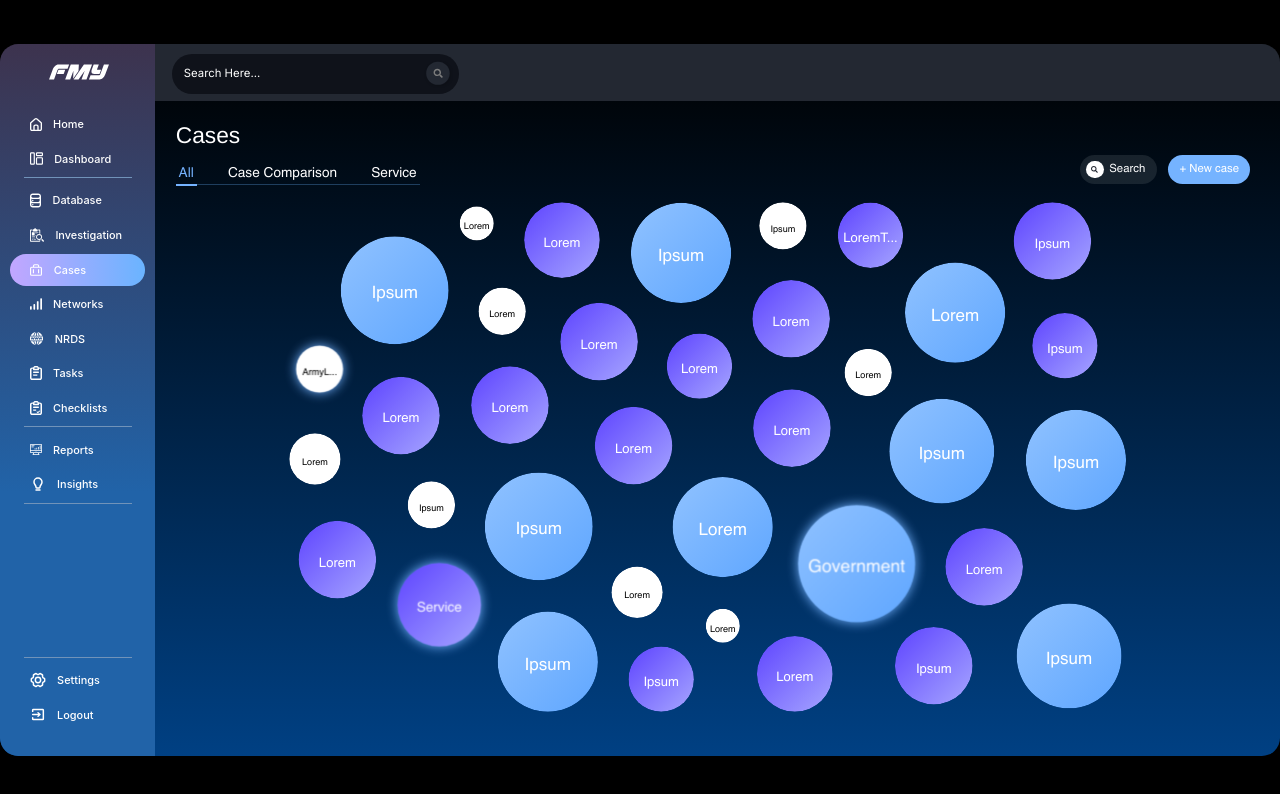
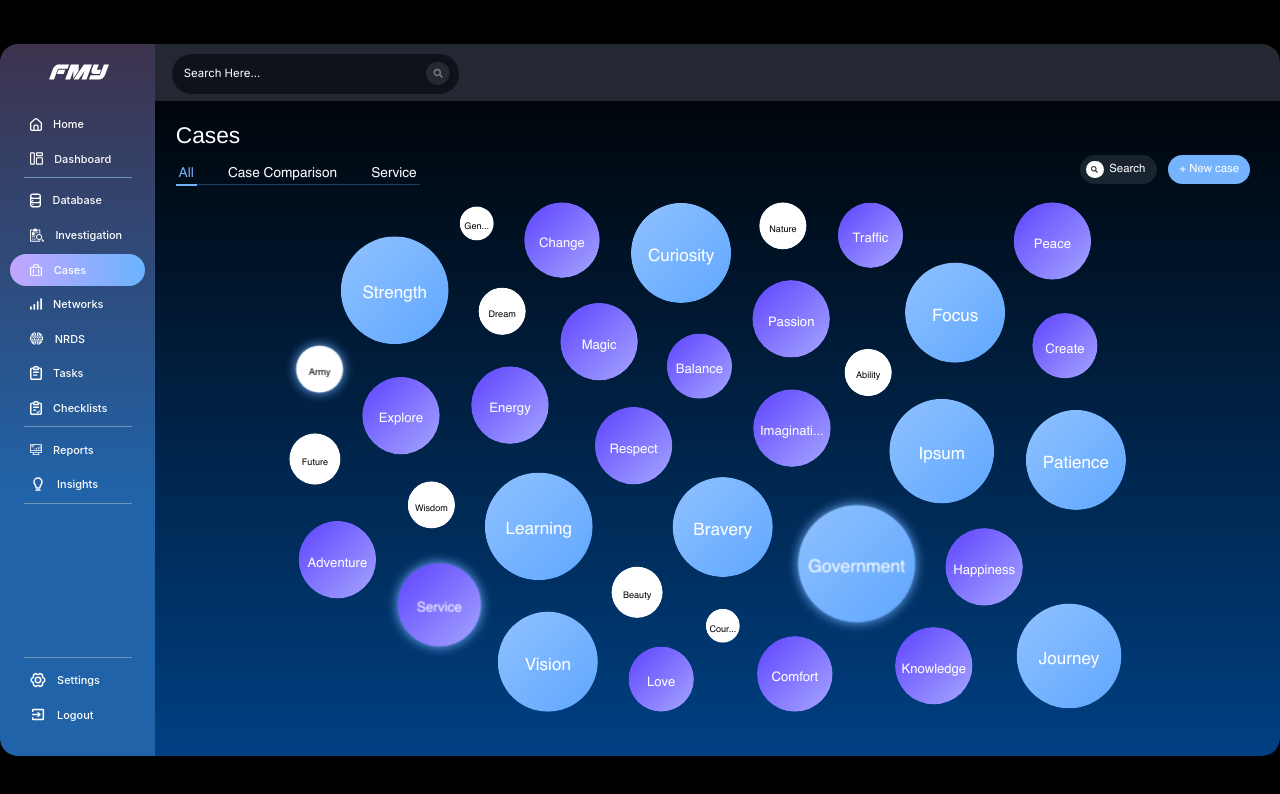
Before and after one commit to luckyboy125/FMY-Landing-Site, a React (Create React App) app: page /cases in a window 1280 px wide. Shown: the top 794 px of the page. Built offline with nearby package versions, Linux system fonts and the light colour scheme; a web font is replaced by a local one.

Commit message:
Update mock data

```diff
--- a/src/pages/Cases/Cases.tsx
+++ b/src/pages/Cases/Cases.tsx
@@ -15,42 +15,42 @@ const DEFAULT_CHART_HEIGHT = 500;
 const TAB_DATA = ['All', 'Case Comparison', 'Service'] as const;
 
 const RAW_DATA: BubbleDatum[] = [
-  { category: 'Lorem', amount: 0.28 },
-  { category: 'Lorem', amount: 0.55 },
-  { category: 'Lorem', amount: 0.43 },
-  { category: 'Lorem', amount: 0.31 },
-  { category: 'Lorem', amount: 0.81 },
-  { category: 'Lorem', amount: 0.53 },
-  { category: 'Lorem', amount: 0.19 },
-  { category: 'Lorem', amount: 0.28 },
-  { category: 'Lorem', amount: 0.55 },
-  { category: 'Lorem', amount: 0.55 },
-  { category: 'Lorem', amount: 0.55 },
-  { category: 'Lorem', amount: 0.55 },
-  { category: 'Lorem', amount: 0.55 },
-  { category: 'Lorem', amount: 0.55 },
-  { category: 'Lorem', amount: 0.55 },
-  { category: 'LoremTestLongWordsdf', amount: 0.43 },
+  { category: 'Ability', amount: 0.28 },
+  { category: 'Adventure', amount: 0.55 },
+  { category: 'Balance', amount: 0.43 },
+  { category: 'Beauty', amount: 0.31 },
+  { category: 'Bravery', amount: 0.81 },
+  { category: 'Change', amount: 0.53 },
+  { category: 'Courage', amount: 0.19 },
+  { category: 'Dream', amount: 0.28 },
+  { category: 'Energy', amount: 0.55 },
+  { category: 'Explore', amount: 0.55 },
+  { category: 'Imagination', amount: 0.55 },
+  { category: 'Happiness', amount: 0.55 },
+  { category: 'Magic', amount: 0.55 },
+  { category: 'Passion', amount: 0.55 },
+  { category: 'Respect', amount: 0.55 },
+  { category: 'Traffic', amount: 0.43 },
   { category: 'Government', amount: 0.99, link: 'government' },
-  { category: 'Lorem', amount: 0.31 },
-  { category: 'Lorem', amount: 0.81 },
-  { category: 'Lorem', amount: 0.53 },
-  { category: 'Lorem', amount: 0.19 },
+  { category: 'Future', amount: 0.31 },
+  { category: 'Focus', amount: 0.81 },
+  { category: 'Comfort', amount: 0.53 },
+  { category: 'Generosity', amount: 0.19 },
   { category: 'Ipsum', amount: 0.87 },
   { category: 'Service', amount: 0.59, link: 'cases?cases_tab=Service' },
-  { category: 'Ipsum', amount: 0.28 },
-  { category: 'Ipsum', amount: 0.55 },
-  { category: 'ArmyLongWordTest', amount: 0.27, link: 'army' },
-  { category: 'Ipsum', amount: 0.43 },
-  { category: 'Ipsum', amount: 0.91 },
-  { category: 'Ipsum', amount: 0.81 },
-  { category: 'Ipsum', amount: 0.87 },
-  { category: 'Ipsum', amount: 0.28 },
-  { category: 'Ipsum', amount: 0.55 },
-  { category: 'Ipsum', amount: 0.43 },
-  { category: 'Ipsum', amount: 0.91 },
-  { category: 'Ipsum', amount: 0.81 },
-  { category: 'Ipsum', amount: 0.81 }
+  { category: 'Nature', amount: 0.28 },
+  { category: 'Knowledge', amount: 0.55 },
+  { category: 'Army', amount: 0.27, link: 'army' },
+  { category: 'Create', amount: 0.43 },
+  { category: 'Learning', amount: 0.91 },
+  { category: 'Curiosity', amount: 0.81 },
+  { category: 'Journey', amount: 0.87 },
+  { category: 'Wisdom', amount: 0.28 },
+  { category: 'Peace', amount: 0.55 },
+  { category: 'Love', amount: 0.43 },
+  { category: 'Strength', amount: 0.91 },
+  { category: 'Patience', amount: 0.81 },
+  { category: 'Vision', amount: 0.81 }
 ];
 
 function Cases() {
--- a/src/pages/Cases/component/BubbleChart/BubbleChart.tsx
+++ b/src/pages/Cases/component/BubbleChart/BubbleChart.tsx
@@ -60,7 +60,6 @@ interface SimNode extends BubbleDatum, d3.SimulationNodeDatum {
 
 const MAX_CLICK_OFFSET = 18;
 const OFFSET_EASING = 0.16;
-const LINK_BUBBLE_SCALE = 1.08;
 
 function BubbleChart({ data, width, height }: BubbleChartProps) {
   const navigate = useNavigate();
@@ -125,9 +124,7 @@ function BubbleChart({ data, width, height }: BubbleChartProps) {
       const group = d3.select<SVGGElement, SimNode>(this);
       const r = scale(d.amount);
       const content = d.link
-        ? group
-            .append('g')
-            .attr('class', 'bubble-chart__bubble-inner')
+        ? group.append('g').attr('class', 'bubble-chart__bubble-inner')
         : group;
       content
         .append('clipPath')
```
